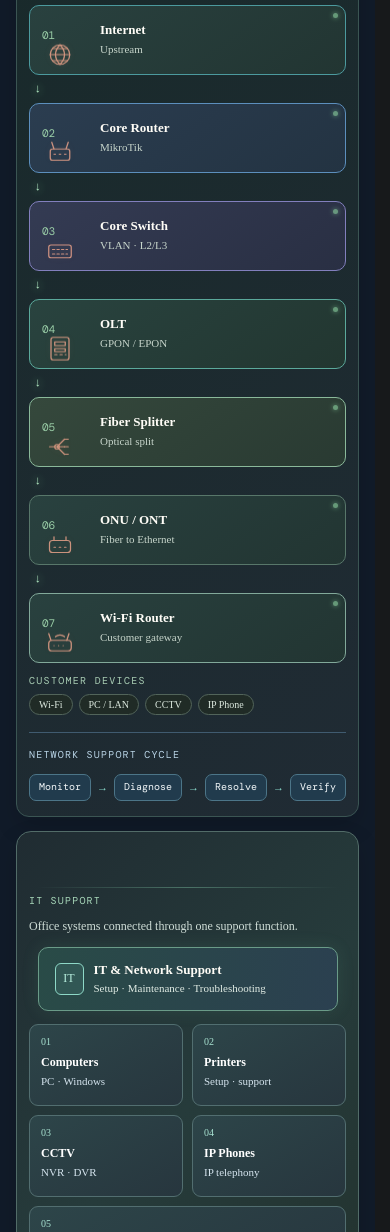
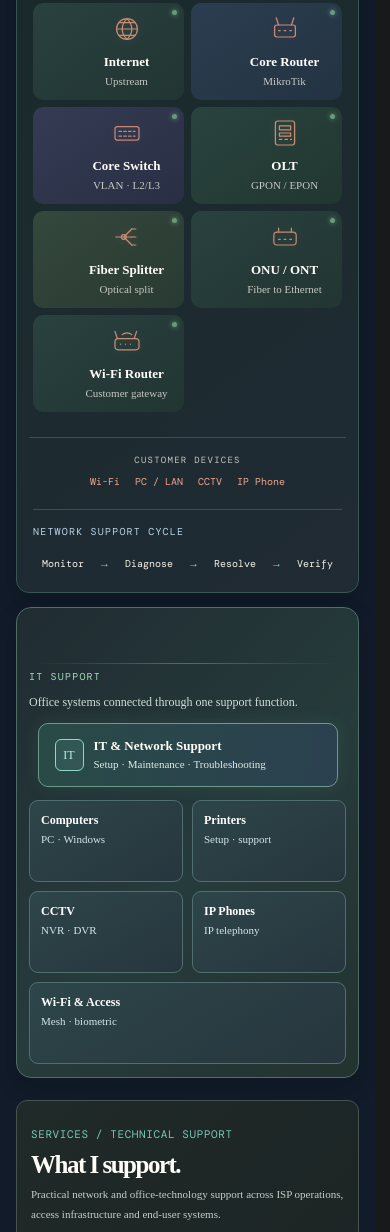
Before and after one commit to farhanahmedturjoy/farhanahmedportfolio, a plain HTML site: page index.html in a window 390 px wide. Shown: the part 4765-5997 px from the top of the page. Drawn offline with nearby package versions, Linux system fonts and the light colour scheme; a web font is replaced by a local one.

Commit message:
Simplify topology into open animated icon flow

```diff
--- a/index.html
+++ b/index.html
@@ -2547,6 +2547,104 @@ html body .btn { font-size: 13px !important; }
 }
 </style>
 
+
+<style id="minimal-topology-no-boxes">
+/* Minimal icon-led topology: remove equipment cards and let the flow breathe. */
+html body .topology .topology-panel{
+  padding:28px 8px 18px!important;
+  border:0!important;border-radius:0!important;
+  background:transparent!important;box-shadow:none!important;
+}
+html body .topology .topology-panel:before{display:none!important}
+html body .topology .topology-label{margin:0 18px 28px!important;color:#c6c8c2!important}
+html body .topology .topology-flow{
+  align-items:flex-start!important;gap:8px!important;
+  padding:0 12px 18px!important;
+}
+html body .topology .topology-flow .node{
+  flex:1 1 0!important;min-width:0!important;min-height:0!important;
+  display:flex!important;align-items:center!important;justify-content:flex-start!important;
+  padding:4px 2px!important;border:0!important;border-radius:0!important;
+  background:transparent!important;box-shadow:none!important;text-align:center!important;
+  transition:opacity .2s ease,transform .2s ease!important;
+}
+html body .topology .topology-flow .node:hover{
+  transform:translateY(-3px)!important;background:transparent!important;border:0!important;
+}
+html body .topology .topology-flow .node .topology-icon{
+  width:38px!important;height:38px!important;margin:0 auto 13px!important;
+  stroke:#e99a7e!important;stroke-width:1.55!important;
+}
+html body .topology .topology-flow .node strong{
+  display:block!important;font-size:12px!important;line-height:1.3!important;
+  color:#fffdf7!important;white-space:normal!important;
+}
+html body .topology .topology-flow .node small{
+  display:block!important;font-size:9px!important;line-height:1.35!important;
+  color:#c6c8c2!important;margin-top:5px!important;
+}
+html body .topology .topology-flow>i{
+  flex:0 0 12px!important;align-self:center!important;margin-top:-25px!important;
+  color:#e99a7e!important;font-size:13px!important;
+}
+html body .topology .topology-endpoints{
+  display:flex!important;align-items:center!important;justify-content:center!important;
+  flex-wrap:wrap!important;gap:8px 22px!important;padding:16px 12px 4px!important;
+  border-top:1px solid #454c4a!important;background:transparent!important;
+}
+html body .topology .topology-endpoints .endpoint-caption{
+  flex-basis:100%!important;text-align:center!important;
+  color:#c6c8c2!important;font-size:9px!important;letter-spacing:.14em!important;
+  padding:0!important;background:transparent!important;border:0!important;
+}
+html body .topology .topology-endpoints span:not(.endpoint-caption){
+  padding:0!important;border:0!important;border-radius:0!important;
+  background:transparent!important;box-shadow:none!important;
+  color:#f0a58c!important;font:10px "DM Mono",monospace!important;
+}
+html body .topology .workflow{
+  margin:22px 12px 0!important;padding-top:15px!important;
+  border-top:1px solid #454c4a!important;
+}
+html body .topology .workflow p b{
+  padding:0!important;min-height:0!important;border:0!important;
+  border-radius:0!important;background:transparent!important;
+  color:#f5f3ed!important;font-size:10px!important;
+}
+@media(max-width:780px){
+  html body .topology .topology-panel{padding:20px 0 14px!important}
+  html body .topology .topology-flow{
+    display:grid!important;grid-template-columns:repeat(4,minmax(0,1fr))!important;
+    align-items:start!important;gap:22px 8px!important;padding:0 4px 16px!important;
+  }
+  html body .topology .topology-flow .node{
+    width:auto!important;min-height:0!important;flex:none!important;
+    padding:0 2px!important;display:flex!important;flex-direction:column!important;
+  }
+  html body .topology .topology-flow .node .topology-icon{
+    position:static!important;transform:none!important;width:32px!important;height:32px!important;
+    margin:0 auto 9px!important;
+  }
+  html body .topology .topology-flow .node strong{
+    margin:0!important;font-size:11px!important;
+  }
+  html body .topology .topology-flow .node small{
+    margin:4px 0 0!important;font-size:9px!important;
+  }
+  html body .topology .topology-flow>i{
+    display:none!important;
+  }
+  html body .topology .topology-endpoints{gap:8px 15px!important}
+  html body .topology .workflow{margin:18px 4px 0!important}
+}
+@media(max-width:390px){
+  html body .topology .topology-flow{grid-template-columns:repeat(2,minmax(0,1fr))!important;gap:20px 12px!important}
+}
+@media(prefers-reduced-motion:reduce){
+  html body .topology .topology-flow .node{transition:none!important}
+}
+</style>
+
 </head>
 <body>
 <header><div class="wrap"><nav><a class="logo" href="#home">F<b>.</b>A</a><button class="menu-toggle" id="menuToggle" type="button" aria-label="Open navigation menu" aria-expanded="false" aria-controls="siteLinks"><span></span><span></span><span></span></button><div class="links" id="siteLinks"><a href="#profile">Profile</a><a href="#experience">Experience</a><a href="#projects">Projects</a><a href="#skills">Capabilities</a><a href="#education">Education</a><a href="#contact">Contact ↗</a></div><span class="navnote small">PORTFOLIO / 2026</span></nav></div></header>
@@ -2589,13 +2687,13 @@ html body .btn { font-size: 13px !important; }
   <div class="topology-panel reveal">
     <div class="topology-label mono">ISP access network <span class="topology-live"><i></i> SIGNAL FLOW</span></div>
     <div class="topology-flow topology-flow-redesigned" aria-label="Internet connects to core router, core switch, OLT, fiber splitter, ONU, and customer Wi-Fi router">
-      <div class="node"><svg class="topology-icon" viewBox="0 0 40 40" aria-hidden="true"><circle cx="20" cy="20" r="13"/><path d="M7 20h26M20 7c4 4 6 8 6 13s-2 9-6 13c-4-4-6-8-6-13s2-9 6-13Z"/><path d="M10 12h20M10 28h20"/></svg><b>01</b><strong>Internet</strong><small>Upstream</small></div><i aria-hidden="true">→</i>
-      <div class="node"><svg class="topology-icon" viewBox="0 0 40 40" aria-hidden="true"><rect x="7" y="15" width="26" height="15" rx="3"/><path d="M12 15 9 6m19 9 3-9M12 22h2m5 0h2m5 0h2"/></svg><b>02</b><strong>Core Router</strong><small>MikroTik</small></div><i aria-hidden="true">→</i>
-      <div class="node"><svg class="topology-icon" viewBox="0 0 40 40" aria-hidden="true"><rect x="5" y="12" width="30" height="17" rx="3"/><path d="M10 18h3m3 0h3m3 0h3m3 0h2M10 24h3m3 0h3m3 0h3m3 0h2"/></svg><b>03</b><strong>Core Switch</strong><small>VLAN · L2/L3</small></div><i aria-hidden="true">→</i>
-      <div class="node"><svg class="topology-icon" viewBox="0 0 40 40" aria-hidden="true"><rect x="8" y="5" width="24" height="30" rx="3"/><path d="M13 11h14v5H13zm0 9h14v4H13zm0 8h3m4 0h3m4 0h1"/></svg><b>04</b><strong>OLT</strong><small>GPON / EPON</small></div><i aria-hidden="true">→</i>
-      <div class="node"><svg class="topology-icon" viewBox="0 0 40 40" aria-hidden="true"><path d="M6 20h10m0 0 10-10m-10 10 10 0m-10 0 10 10"/><circle cx="16" cy="20" r="3"/><path d="M26 10h5m-5 10h5m-5 10h5"/></svg><b>05</b><strong>Fiber Splitter</strong><small>Optical split</small></div><i aria-hidden="true">→</i>
-      <div class="node"><svg class="topology-icon" viewBox="0 0 40 40" aria-hidden="true"><rect x="6" y="14" width="28" height="16" rx="4"/><path d="M12 14V9m16 5V9M12 23h2m5 0h2m5 0h2"/></svg><b>06</b><strong>ONU / ONT</strong><small>Fiber to Ethernet</small></div><i aria-hidden="true">→</i>
-      <div class="node"><svg class="topology-icon" viewBox="0 0 40 40" aria-hidden="true"><path d="M8 17 5 8m24 9 3-9"/><rect x="5" y="17" width="30" height="14" rx="4"/><path d="M12 24h.1m6 0h.1m6 0h.1M14 12a9 9 0 0 1 12 0"/></svg><b>07</b><strong>Wi-Fi Router</strong><small>Customer gateway</small></div>
+      <div class="node"><svg class="topology-icon" viewBox="0 0 40 40" aria-hidden="true"><circle cx="20" cy="20" r="13"/><path d="M7 20h26M20 7c4 4 6 8 6 13s-2 9-6 13c-4-4-6-8-6-13s2-9 6-13Z"/><path d="M10 12h20M10 28h20"/></svg><strong>Internet</strong><small>Upstream</small></div><i aria-hidden="true">→</i>
+      <div class="node"><svg class="topology-icon" viewBox="0 0 40 40" aria-hidden="true"><rect x="7" y="15" width="26" height="15" rx="3"/><path d="M12 15 9 6m19 9 3-9M12 22h2m5 0h2m5 0h2"/></svg><strong>Core Router</strong><small>MikroTik</small></div><i aria-hidden="true">→</i>
+      <div class="node"><svg class="topology-icon" viewBox="0 0 40 40" aria-hidden="true"><rect x="5" y="12" width="30" height="17" rx="3"/><path d="M10 18h3m3 0h3m3 0h3m3 0h2M10 24h3m3 0h3m3 0h3m3 0h2"/></svg><strong>Core Switch</strong><small>VLAN · L2/L3</small></div><i aria-hidden="true">→</i>
+      <div class="node"><svg class="topology-icon" viewBox="0 0 40 40" aria-hidden="true"><rect x="8" y="5" width="24" height="30" rx="3"/><path d="M13 11h14v5H13zm0 9h14v4H13zm0 8h3m4 0h3m4 0h1"/></svg><strong>OLT</strong><small>GPON / EPON</small></div><i aria-hidden="true">→</i>
+      <div class="node"><svg class="topology-icon" viewBox="0 0 40 40" aria-hidden="true"><path d="M6 20h10m0 0 10-10m-10 10 10 0m-10 0 10 10"/><circle cx="16" cy="20" r="3"/><path d="M26 10h5m-5 10h5m-5 10h5"/></svg><strong>Fiber Splitter</strong><small>Optical split</small></div><i aria-hidden="true">→</i>
+      <div class="node"><svg class="topology-icon" viewBox="0 0 40 40" aria-hidden="true"><rect x="6" y="14" width="28" height="16" rx="4"/><path d="M12 14V9m16 5V9M12 23h2m5 0h2m5 0h2"/></svg><strong>ONU / ONT</strong><small>Fiber to Ethernet</small></div><i aria-hidden="true">→</i>
+      <div class="node"><svg class="topology-icon" viewBox="0 0 40 40" aria-hidden="true"><path d="M8 17 5 8m24 9 3-9"/><rect x="5" y="17" width="30" height="14" rx="4"/><path d="M12 24h.1m6 0h.1m6 0h.1M14 12a9 9 0 0 1 12 0"/></svg><strong>Wi-Fi Router</strong><small>Customer gateway</small></div>
     </div>
     <div class="topology-endpoints"><span class="endpoint-caption">CUSTOMER DEVICES</span><span>Wi-Fi</span><span>PC / LAN</span><span>CCTV</span><span>IP Phone</span></div>
     <div class="workflow"><span class="mono">Network support cycle</span><p><b>Monitor</b><em>→</em><b>Diagnose</b><em>→</em><b>Resolve</b><em>→</em><b>Verify</b></p></div>
@@ -2605,11 +2703,11 @@ html body .btn { font-size: 13px !important; }
       <div class="it-overview-head"><span class="mono">IT support</span><p>Office systems connected through one support function.</p></div>
       <div class="it-hub"><span class="it-hub-mark">IT</span><div><strong>IT &amp; Network Support</strong><small>Setup · Maintenance · Troubleshooting</small></div></div>
       <div class="it-endpoints">
-        <div class="it-endpoint"><b>01</b><strong>Computers</strong><small>PC · Windows</small></div>
-        <div class="it-endpoint"><b>02</b><strong>Printers</strong><small>Setup · support</small></div>
-        <div class="it-endpoint"><b>03</b><strong>CCTV</strong><small>NVR · DVR</small></div>
-        <div class="it-endpoint"><b>04</b><strong>IP Phones</strong><small>IP telephony</small></div>
-        <div class="it-endpoint"><b>05</b><strong>Wi-Fi &amp; Access</strong><small>Mesh · biometric</small></div>
+        <div class="it-endpoint"><strong>Computers</strong><small>PC · Windows</small></div>
+        <div class="it-endpoint"><strong>Printers</strong><small>Setup · support</small></div>
+        <div class="it-endpoint"><strong>CCTV</strong><small>NVR · DVR</small></div>
+        <div class="it-endpoint"><strong>IP Phones</strong><small>IP telephony</small></div>
+        <div class="it-endpoint"><strong>Wi-Fi &amp; Access</strong><small>Mesh · biometric</small></div>
       </div>
     </div>
   </div>
```
